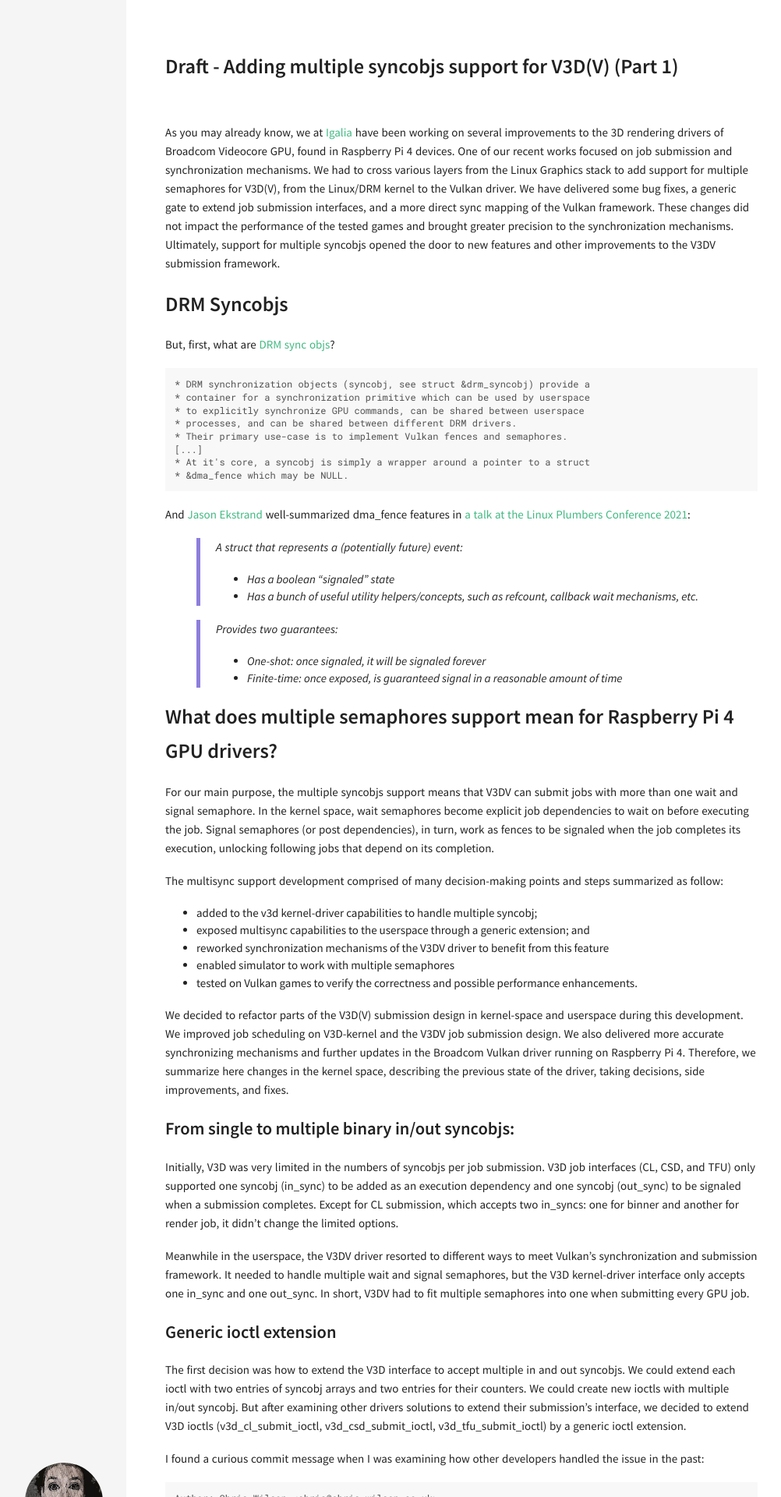
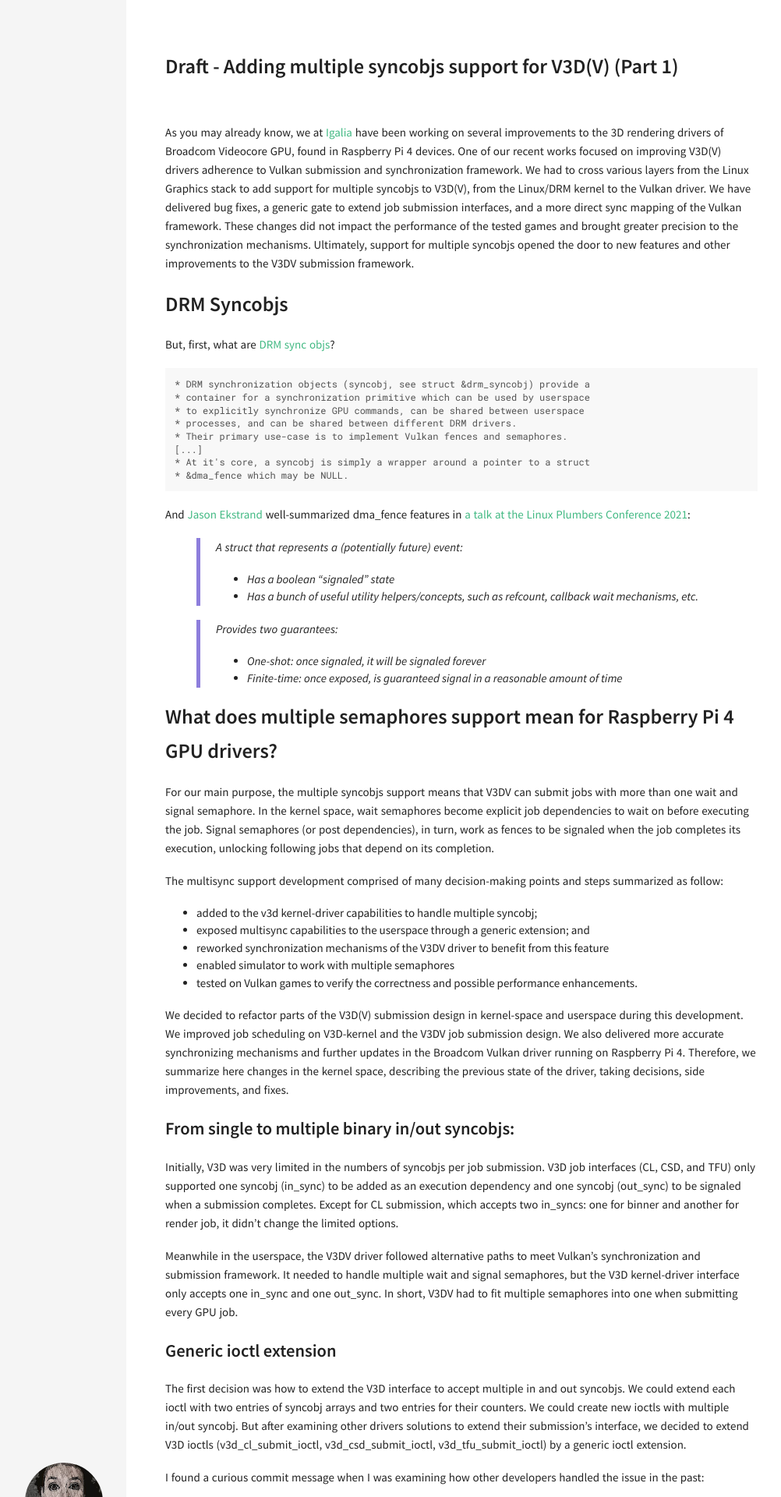
Before and after one commit to melissawen/melissawen.github.io, a Jekyll site: the page built from 2022-04-04-multisync-1.md, in a window 1280 px wide. Shown: the top 1920 px of the page at 78% size, without its empty margins (158-1160 px from the left). Built offline with Jekyll 4.4.1, drawn with Linux system fonts in a browser that asks for light colours; some of the changed text lies outside the part shown.

Commit message:
more review

```diff
--- a/2022-04-04-multisync-1.md
+++ b/2022-04-04-multisync-1.md
@@ -9,16 +9,16 @@
 As you may already know, we at
 [Igalia](https://www.igalia.com/technology/graphics) have been working on
 several improvements to the 3D rendering drivers of Broadcom Videocore GPU,
-found in Raspberry Pi 4 devices.  One of our recent works focused on job
-submission and synchronization mechanisms. We had to cross various layers from
-the Linux Graphics stack to add support for multiple semaphores for V3D(V),
-from the Linux/DRM kernel to the Vulkan driver. We have delivered some bug
-fixes, a generic gate to extend job submission interfaces, and a more direct
-sync mapping of the Vulkan framework. These changes did not impact the
-performance of the tested games and brought greater precision to the
-synchronization mechanisms. Ultimately, support for multiple syncobjs opened
-the door to new features and other improvements to the V3DV submission
-framework.
+found in Raspberry Pi 4 devices. One of our recent works focused on improving
+V3D(V) drivers adherence to Vulkan submission and synchronization framework. We
+had to cross various layers from the Linux Graphics stack to add support for
+multiple syncobjs to V3D(V), from the Linux/DRM kernel to the Vulkan driver. We
+have delivered bug fixes, a generic gate to extend job submission
+interfaces, and a more direct sync mapping of the Vulkan framework. These
+changes did not impact the performance of the tested games and brought greater
+precision to the synchronization mechanisms. Ultimately, support for multiple
+syncobjs opened the door to new features and other improvements to the V3DV
+submission framework.
 
 ## DRM Syncobjs
 
@@ -85,7 +85,7 @@
 accepts two in\_syncs: one for binner and another for render job, it didn't
 change the limited options.
 
-Meanwhile in the userspace, the V3DV driver resorted to different ways to meet
+Meanwhile in the userspace, the V3DV driver followed alternative paths to meet
 Vulkan's synchronization and submission framework. It needed to handle multiple
 wait and signal semaphores, but the V3D kernel-driver interface only accepts
 one in\_sync and one out\_sync. In short, V3DV had to fit multiple semaphores
```
Also changed, not shown: other parts of 2022-04-04-multisync-1.md (+2 -2 lines), 2022-04-05-multisync-2.md (+9 -9 lines).
